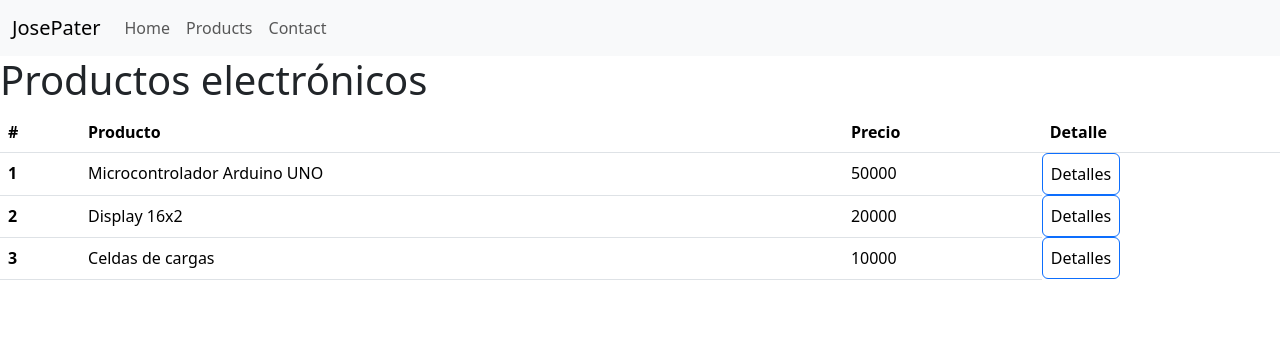
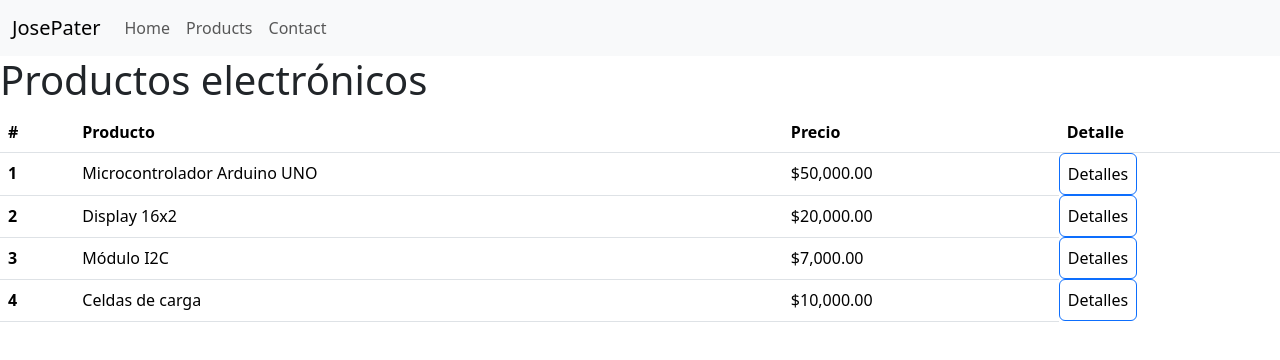
Before and after one commit to JosePater/Landing-page-Angular-16, an Angular app: page /products in a window 1280 px wide. Shown: the top 360 px of the page. Built offline with nearby package versions, Linux system fonts and the light colour scheme.

Commit message:
chore(dynamic-table): dynamic table (ngFor)

```diff
--- a/src/app/app-routing.module.ts
+++ b/src/app/app-routing.module.ts
@@ -9,7 +9,7 @@ const routes: Routes = [
   { path: '', component: HomeComponent },
   { path: 'products', component: ProductsComponent },
   //       producto / color / ID
-  { path: 'products/:category/:productId', component: ProductDetailComponent },
+  { path: 'products/:productId', component: ProductDetailComponent },
   { path: 'contact', component: ContactComponent },
 ];
 
--- a/src/app/product-detail/product-detail.component.html
+++ b/src/app/product-detail/product-detail.component.html
@@ -1 +1 @@
-<h4 [ngStyle]="{'background-color': color}">Detalles del producto: {{producto}}</h4>
+<h4 [ngStyle]="{'background-color': 'yellow'}">Detalles del producto: {{producto}}</h4>
--- a/src/app/product-detail/product-detail.component.ts
+++ b/src/app/product-detail/product-detail.component.ts
@@ -8,14 +8,12 @@ import { ActivatedRoute } from '@angular/router';
 })
 export class ProductDetailComponent implements OnInit {
   producto: string = '';
-  color: string = '';
 
   constructor(private _route: ActivatedRoute) {}
 
   ngOnInit(): void {
     this._route.params.subscribe((params) => {
       this.producto = params['productId'];
-      this.color = params['category'];
     });
   }
 }
--- a/src/app/products/products.component.html
+++ b/src/app/products/products.component.html
@@ -9,23 +9,11 @@
         </tr>
     </thead>
     <tbody>
-        <tr>
-            <th scope="row">1</th>
-            <td>Microcontrolador Arduino UNO</td>
-            <td>50000</td>
-            <button class="btn btn-outline-primary" [routerLink]="['/products', 'blue', 'Arduino']">Detalles</button>
-        </tr>
-        <tr>
-            <th scope="row">2</th>
-            <td>Display 16x2</td>
-            <td>20000</td>
-            <button class="btn btn-outline-primary" [routerLink]="['/products', 'green', 'Display-16x2']">Detalles</button>
-        </tr>
-        <tr>
-            <th scope="row">3</th>
-            <td>Celdas de cargas</td>
-            <td>10000</td>
-            <button class="btn btn-outline-primary" [routerLink]="['/products', 'gray', 'Celdas de carga']">Detalles</button>
+        <tr *ngFor="let product of productList">
+            <th scope="row">{{product.id}}</th>
+            <td>{{product.name}}</td>
+            <td>{{product.price | currency}}</td>
+            <button class="btn btn-outline-primary" [routerLink]="['/products', product.name]">Detalles</button>
         </tr>
     </tbody>
 </table>
--- a/src/app/products/products.component.ts
+++ b/src/app/products/products.component.ts
@@ -1,4 +1,5 @@
 import { Component } from '@angular/core';
+import { productsList } from './products.mock';
 
 @Component({
   selector: 'app-products',
@@ -7,4 +8,6 @@ import { Component } from '@angular/core';
 })
 export class ProductsComponent {
 
+  productList = productsList;
+
 }
--- /dev/null
+++ b/src/app/products/products.mock.ts
@@ -0,0 +1,14 @@
+export const productsList: TypeProduct[] = [
+  { id: 1, name: 'Microcontrolador Arduino UNO', price: 50000, descrip: '' },
+  { id: 2, name: 'Display 16x2', price: 20000, descrip: '' },
+  { id: 3, name: 'Módulo I2C', price: 7000, descrip: '' },
+  { id: 4, name: 'Celdas de carga', price: 10000, descrip: '' },
+];
+
+// Tipado de la lista de productos
+export interface TypeProduct {
+  id: number | string;
+  name: string;
+  price: number;
+  descrip: string;
+}
```
